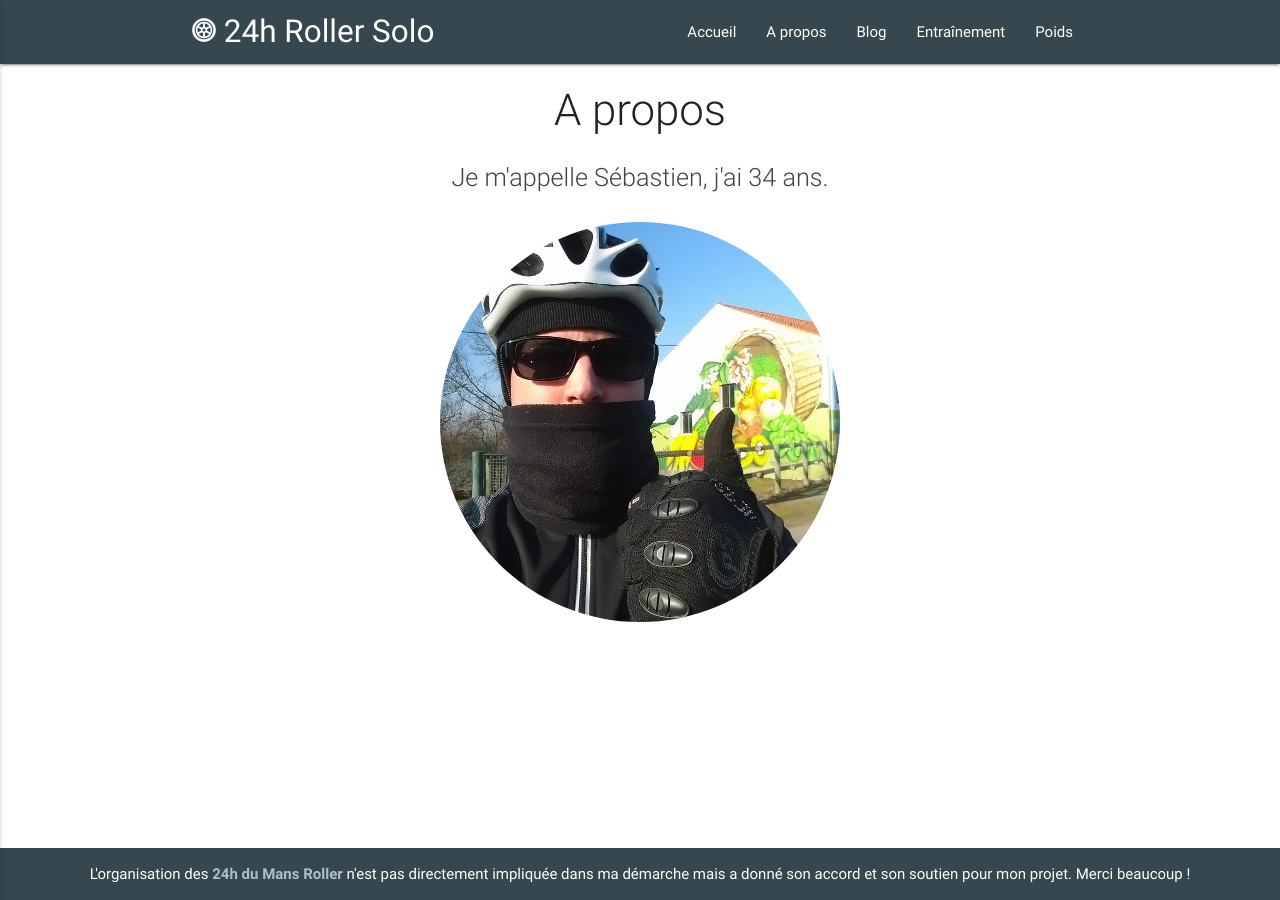
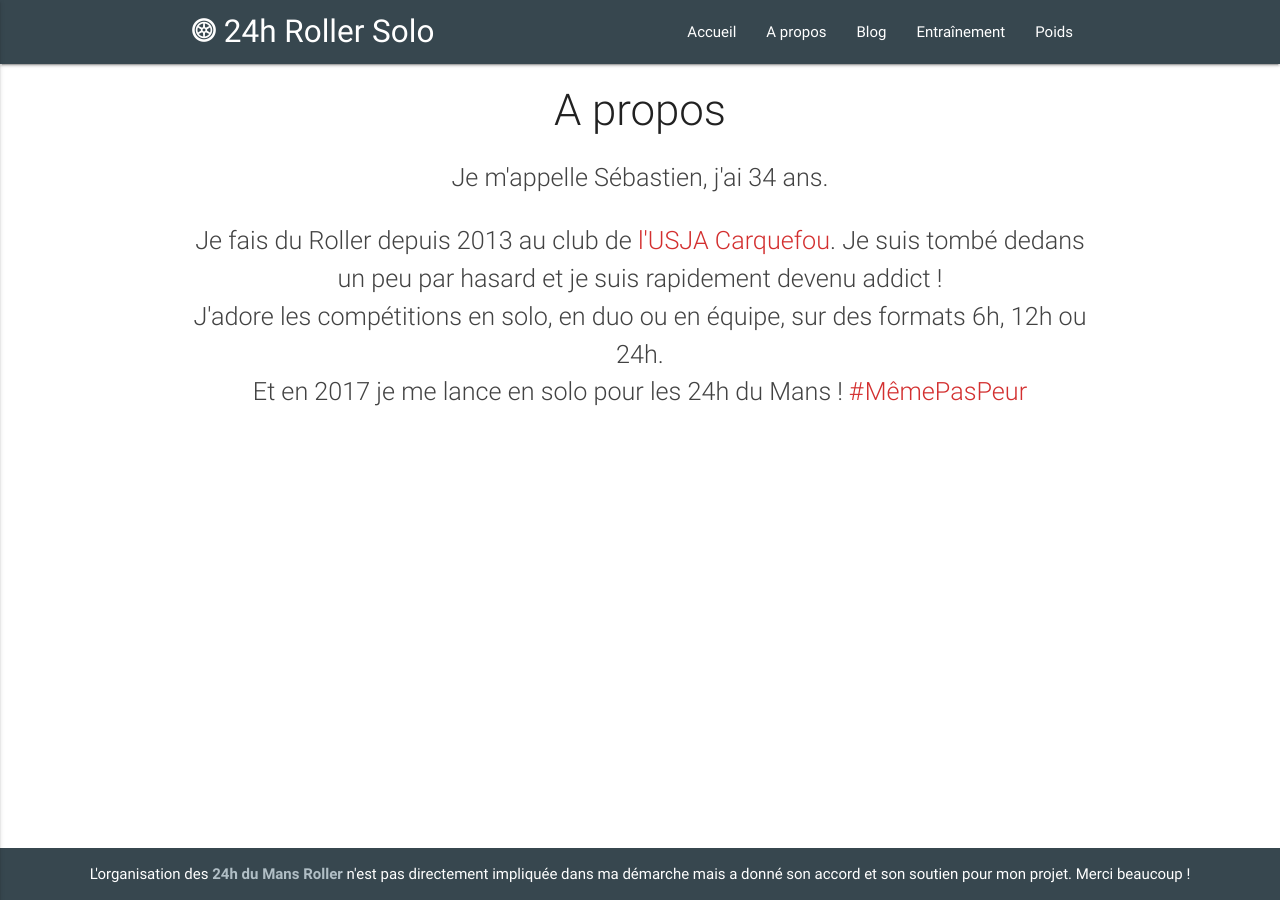
Before and after one commit to 24hRollerSolo/24hRollerSolo.github.io, a Jekyll site: the page built from about/index.html, in a window 1280 px wide. Built offline with Jekyll 4.4.1, drawn with Linux system fonts in a browser that asks for light colours.

Commit message:
Try to fix build error

```diff
--- a/about/index.html
+++ b/about/index.html
@@ -9,8 +9,9 @@ permalink: /about/
 <p class="flow-text grey-text text-darken-3 center">
   Je m'appelle Sébastien, j'ai 34 ans.
 </p>
-
-
-<div class="center">
-  <img src="{{ "/assets/images/me.jpg" | relative_url }}" class="circle responsive-img" />
-</div>
+<p class="flow-text grey-text text-darken-3 center">
+  Je fais du Roller depuis 2013 au club de <a class="red-text text-darken-2" href="https://sites.google.com/site/usjaroller/" target="_blank">l'USJA Carquefou</a>.
+  Je suis tombé dedans un peu par hasard et je suis rapidement devenu addict !<br/>
+  J'adore les compétitions en solo, en duo ou en équipe, sur des formats 6h, 12h ou 24h.<br/>
+  Et en 2017 je me lance en solo pour les 24h du Mans ! <a class="red-text text-darken-2" href="/blog/pourquoi/">#MêmePasPeur</a>
+</p>
```
